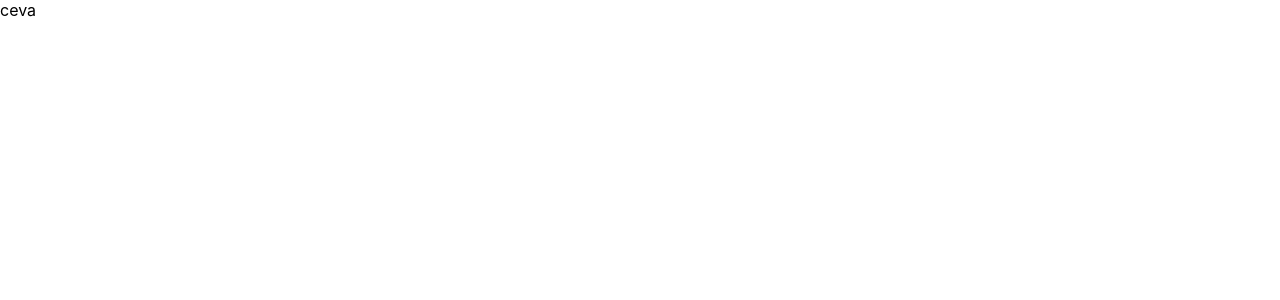
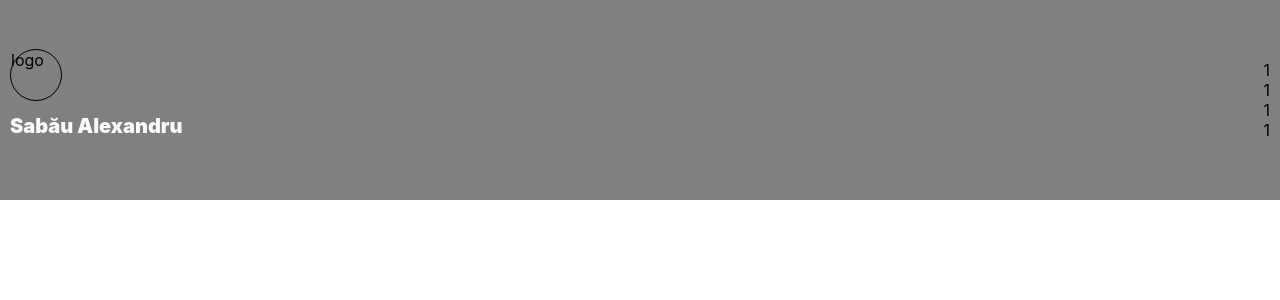
Before and after one commit to sbalexandru/alex-page, a React (Create React App) app: page / in a window 1280 px wide. Shown: the top 300 px of the page. Built offline with nearby package versions, Linux system fonts and the light colour scheme.

Commit message:
header start

```diff
--- a/src/App.js
+++ b/src/App.js
@@ -1,5 +1,7 @@
+import Header from "./components/Header";
+
 function App() {
-  return <div>ceva</div>;
+  return <Header />;
 }
 
 export default App;
--- a/src/components/Header.js
+++ b/src/components/Header.js
@@ -0,0 +1,21 @@
+import React from "react";
+import { Container, Brend, Name, Stang, Drept, Button } from "./Header.styled";
+
+const Header = () => {
+  return (
+    <Container>
+      <Stang>
+        <Brend>logo</Brend>
+        <Name>Sabău Alexandru</Name>
+      </Stang>
+      <Drept>
+        <Button>1</Button>
+        <Button>1</Button>
+        <Button>1</Button>
+        <Button>1</Button>
+      </Drept>
+    </Container>
+  );
+};
+
+export default Header;
--- a/src/components/Header.styled.js
+++ b/src/components/Header.styled.js
@@ -0,0 +1,36 @@
+import styled from "styled-components";
+
+export const Container = styled.div`
+  width: 100%;
+  height: 200px;
+  margin: 0 auto;
+  display: flex;
+  justify-content: space-between;
+  align-items: center;
+  background-color: grey;
+`;
+
+export const Brend = styled.div`
+  border: 1px solid black;
+  border-radius: 50%;
+  width: 50px;
+  height: 50px;
+`;
+
+export const Name = styled.h1`
+  font-size: 20px;
+  font-weight: 900;
+  color: #fafafa;
+`;
+
+export const Stang = styled.div`
+  display: block;
+  padding: 10px;
+`;
+
+export const Drept = styled.div`
+  display: block;
+  padding: 10px;
+`;
+
+export const Button = styled.div``;
```
